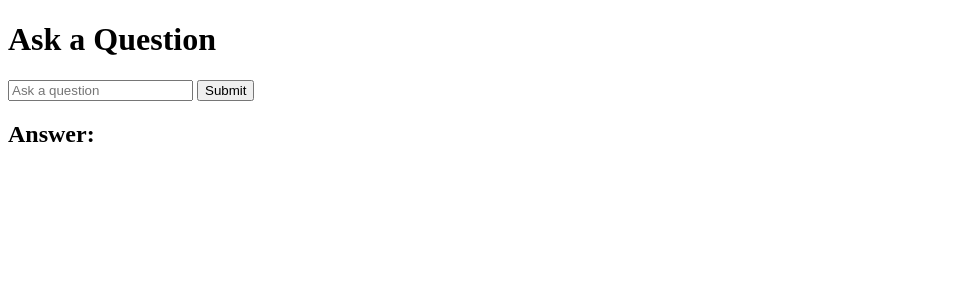
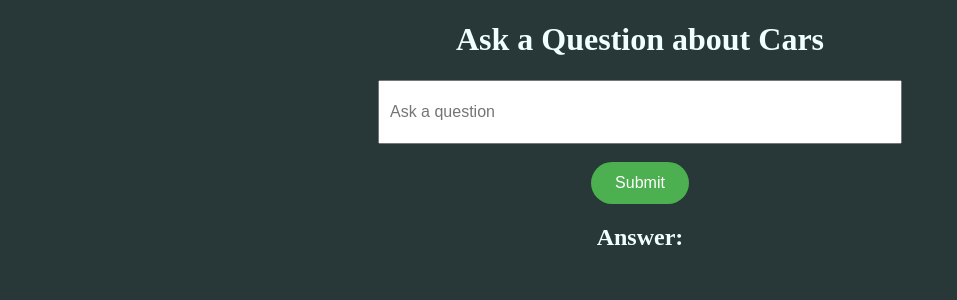
Before and after one commit to RUGANT9/RAG_OpenInference, a Flask app: page / in a window 1280 px wide. Shown: the top 300 px of the page, without its empty margins (0-957 px from the left). Run offline with Flask 3, Linux system fonts and the light colour scheme; parts of the project's set-up code (start-up, migrations or seed data) failed here and were passed over.

Commit message:
added css

```diff
--- /dev/null
+++ b/static/style.css
@@ -0,0 +1,27 @@
+body{
+    background-color: rgb(40, 56, 56);
+    text-align: center;
+    color: azure;
+}
+
+#queryInput {
+    width: 500px;       /* Adjust width */
+    height: 40px;       /* Adjust height */
+    font-size: 16px;    /* Make text inside bigger */
+    padding: 10px;      /* Add internal spacing */
+}
+
+#submitBtn {
+    background-color: #4CAF50;
+    color: white;
+    padding: 12px 24px;
+    border: none;
+    border-radius: 25px; /* rounded edges */
+    font-size: 16px;
+    cursor: pointer;
+    transition: background-color 0.3s ease;
+  }
+
+  #submitBtn:hover {
+    background-color: #45a049;
+  }
--- a/templates/index.html
+++ b/templates/index.html
@@ -3,14 +3,16 @@
 <head>
     <meta charset="UTF-8">
     <meta name="viewport" content="width=device-width, initial-scale=1.0">
+    <link rel="stylesheet" href="/static/style.css">
     <title>Query Knowledge Base</title>
 </head>
 <body>
-    <h1>Ask a Question</h1>
+    <h1>Ask a Question about Cars</h1>
 
     <form id="queryForm">
         <input type="text" id="queryInput" placeholder="Ask a question" required>
-        <button type="submit">Submit</button>
+        <br></br>
+        <button type="submit" id="submitBtn">Submit</button>
     </form>
 
     <h2>Answer:</h2>
```
